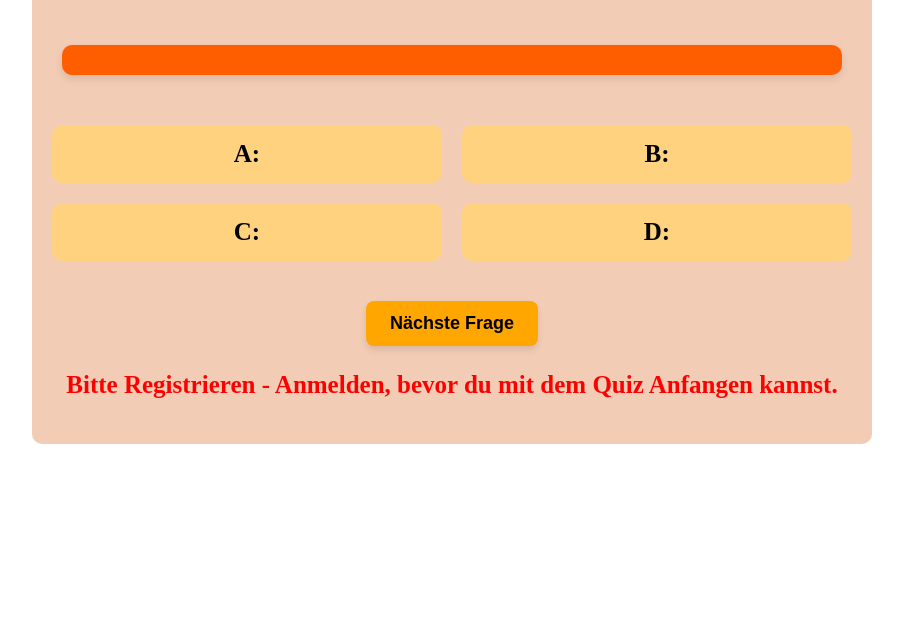
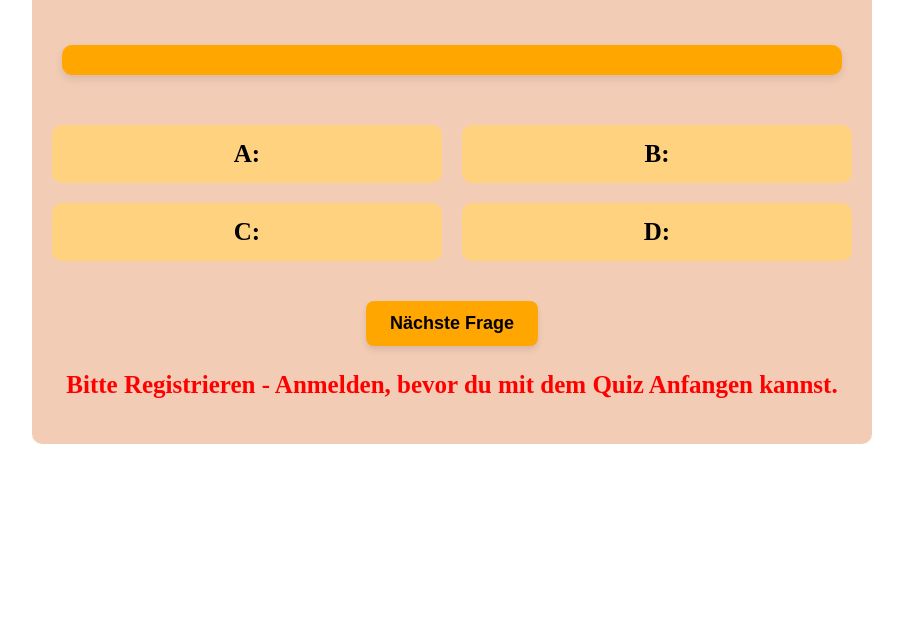
Before and after one commit to vadimstyr/IuQuizApp, a website: page quiz/public/html/quiz.html in a window 1280 px wide. Shown: the part 172-800 px from the top of the page, without its empty margins (188-1091 px from the left). Drawn offline with nearby package versions, Linux system fonts and the light colour scheme; no server answers.

Commit message:
Version 0.49 - farbe geändert #ffa600

```diff
--- a/quiz/public/css/style.css
+++ b/quiz/public/css/style.css
@@ -654,7 +654,7 @@ a {
 }
 
 .question-container h2 {
-    background-color: #ff5e00;
+    background-color: #ffa600;
     color: black;
     padding: 15px;
     margin: 20px 0;
```
